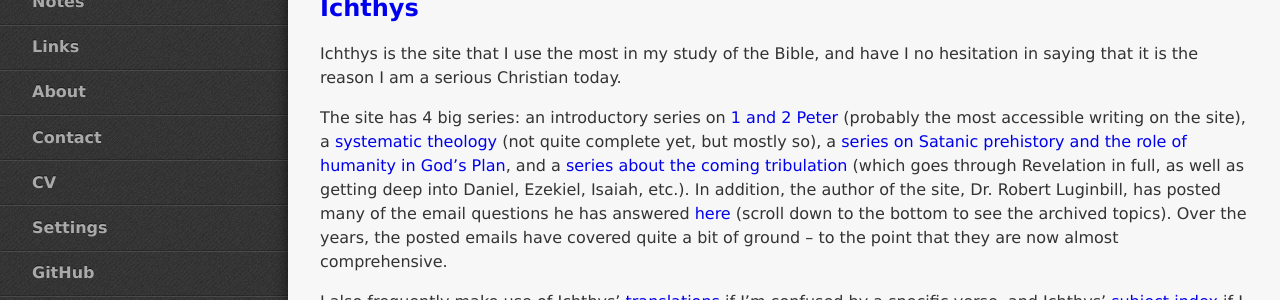
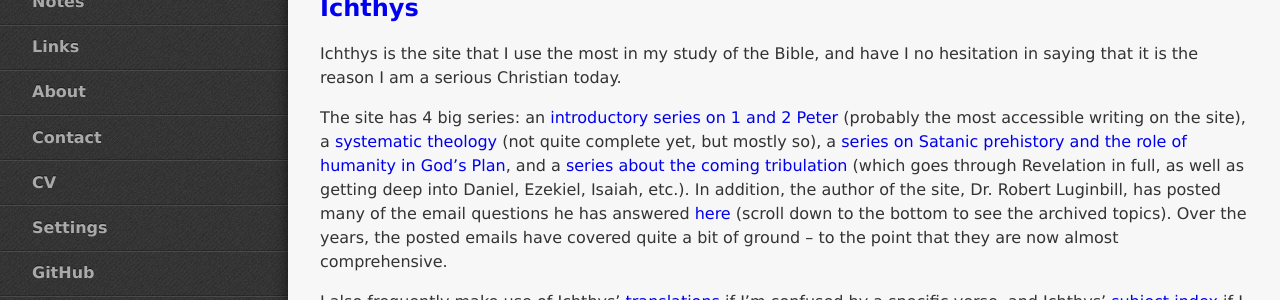
Before and after one commit to StevenTammen/chrya.com, a Jekyll site: the page built from pages/links.md, in a window 1280 px wide. Shown: the part 142-442 px from the top of the page. Built offline with Jekyll 4.4.1, drawn with Linux system fonts in a browser that asks for light colours.

```diff
--- a/pages/links.md
+++ b/pages/links.md
@@ -12,7 +12,7 @@ title: Links
 
 Ichthys is the site that I use the most in my study of the Bible, and have I no hesitation in saying that it is the reason I am a serious Christian today.
 
-The site has 4 big series: an introductory series on [1 and 2 Peter](http://www.ichthys.com/Peter-Series-Home-Page.htm) (probably the most accessible writing on the site), a [systematic theology](http://www.ichthys.com/Bible-Basics-Home-Page.htm) (not quite complete yet, but mostly so), a [series on Satanic prehistory and the role of humanity in God's Plan](http://www.ichthys.com/Satanic-Rebellion-Home-Page.htm), and a [series about the coming tribulation](http://www.ichthys.com/Coming-Tribulation-Home-Page.htm) (which goes through Revelation in full, as well as getting deep into Daniel, Ezekiel, Isaiah, etc.). In addition, the author of the site, Dr. Robert Luginbill, has posted many of the email questions he has answered [here](http://www.ichthys.com/e-mails.htm) (scroll down to the bottom to see the archived topics). Over the years, the posted emails have covered quite a bit of ground -- to the point that they are now almost comprehensive.
+The site has 4 big series: an [introductory series on 1 and 2 Peter](http://www.ichthys.com/Peter-Series-Home-Page.htm) (probably the most accessible writing on the site), a [systematic theology](http://www.ichthys.com/Bible-Basics-Home-Page.htm) (not quite complete yet, but mostly so), a [series on Satanic prehistory and the role of humanity in God's Plan](http://www.ichthys.com/Satanic-Rebellion-Home-Page.htm), and a [series about the coming tribulation](http://www.ichthys.com/Coming-Tribulation-Home-Page.htm) (which goes through Revelation in full, as well as getting deep into Daniel, Ezekiel, Isaiah, etc.). In addition, the author of the site, Dr. Robert Luginbill, has posted many of the email questions he has answered [here](http://www.ichthys.com/e-mails.htm) (scroll down to the bottom to see the archived topics). Over the years, the posted emails have covered quite a bit of ground -- to the point that they are now almost comprehensive.
 
 I also frequently make use of Ichthys' [translations](http://www.ichthys.com/translist.htm) if I'm confused by a specific verse, and Ichthys' [subject index](http://www.ichthys.com/subject-index.htm) if I want to get a quick overview of some topic.
 
```
